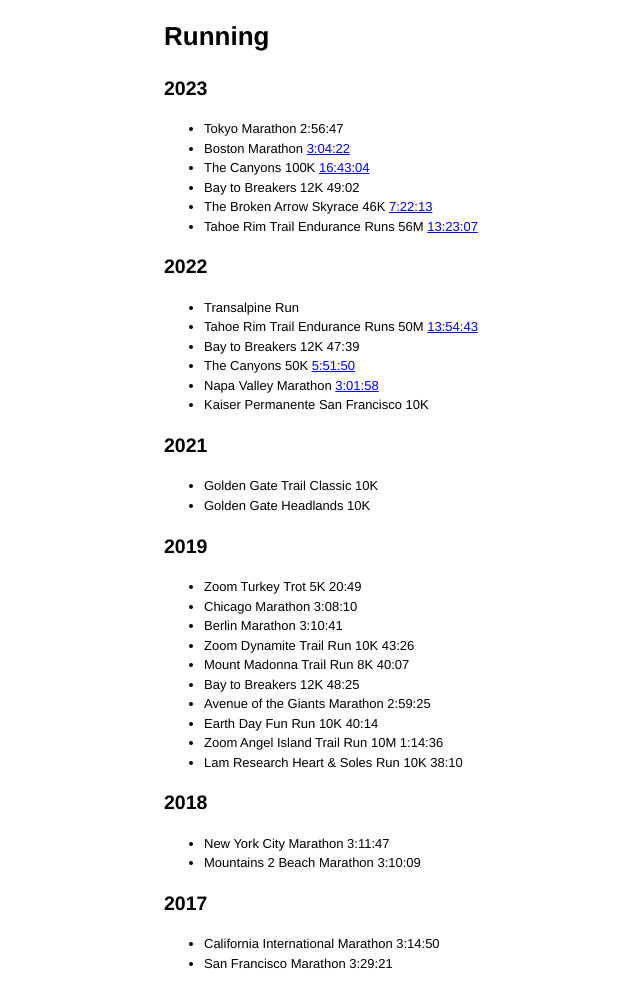
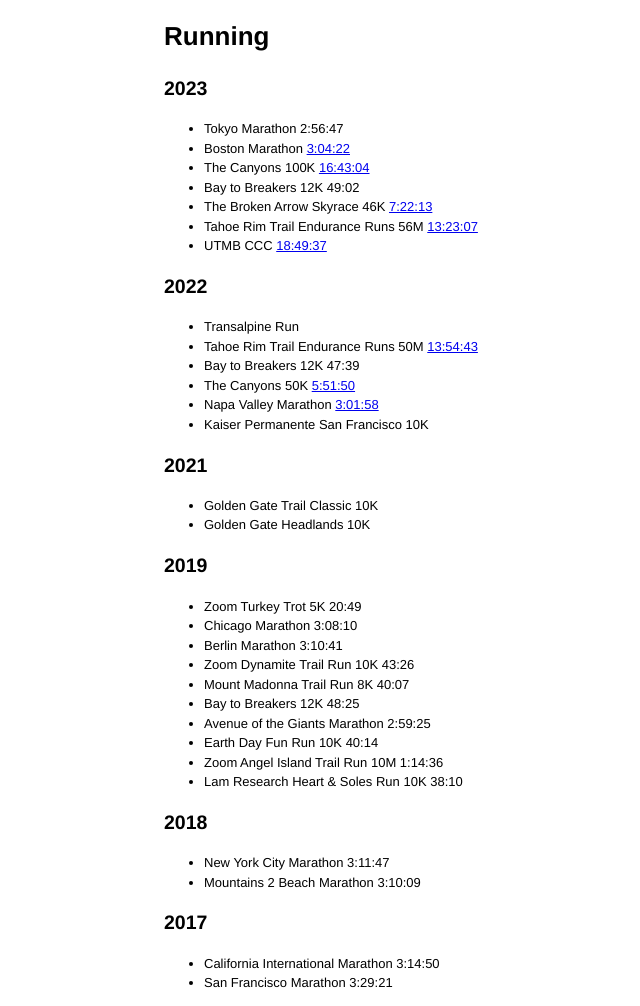
Before and after one commit to denis/denis.github.com, a Jekyll site: the page built from running.md, in a window 1280 px wide. Shown: the whole page, without its empty margins (76-716 px from the left). Built offline with Jekyll 4.4.1, drawn with Linux system fonts in a browser that asks for light colours; comment, search, counter and statistics services are not loaded.

Commit message:
Add 2023 UTMB CCC results

```diff
--- a/running.md
+++ b/running.md
@@ -13,6 +13,7 @@
 - Bay to Breakers 12K 49:02
 - The Broken Arrow Skyrace 46K [7:22:13][2023-the-broken-arrow-skyrace-46k]
 - Tahoe Rim Trail Endurance Runs 56M [13:23:07][2023-trter-56m]
+- UTMB CCC [18:49:37][2023-utmb-ccc]
 
 ## 2022
 
@@ -58,3 +59,4 @@
 [2022-the-canyons-50k]: https://canyons.utmb.world/runners/results?year=2022&raceUri=2983.thecanyonsendurancerunsbyutmb-50km.2022
 [2022-trter-50m]: https://ultrasignup.com/results_event.aspx?did=88887#1691864
 [2023-trter-56m]: https://ultrasignup.com/results_event.aspx?did=99158#1691864
+[2023-utmb-ccc]: https://live.utmb.world/utmb/2023/runners/3639
```
